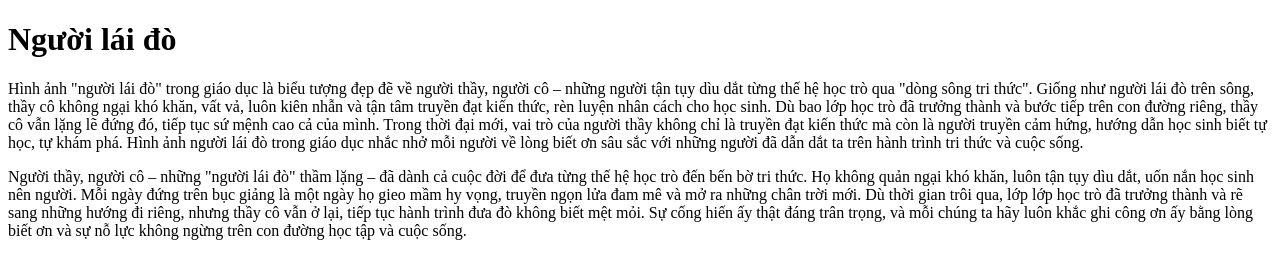
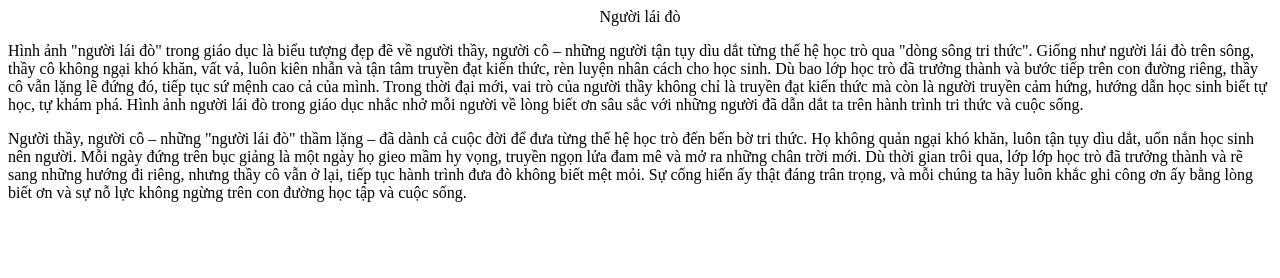
Before and after one commit to duanbaotuong/duanbaotuong.github.io, a plain HTML site: page index.html in a window 1280 px wide. Drawn offline with Linux system fonts and the light colour scheme.

Commit message:
Chinh lai

```diff
--- a/index.html
+++ b/index.html
@@ -2,9 +2,16 @@
 <html>
     <head>
         <title>Dự án báo tường</title>
+        <style>
+            .container {
+                text-align: center;
+                }
+        </style>
     </head>
     <body>
-        <h1>Người lái đò</h1>
+        <div class="container"
+            <h1>Người lái đò</h1>
+        </div>
         <p>Hình ảnh "người lái đò" trong giáo dục là biểu tượng đẹp đẽ về người thầy, người cô – những người tận tụy dìu dắt từng thế hệ học trò qua "dòng sông tri thức". Giống như người lái đò trên sông, thầy cô không ngại khó khăn, vất vả, luôn kiên nhẫn và tận tâm truyền đạt kiến thức, rèn luyện nhân cách cho học sinh. Dù bao lớp học trò đã trưởng thành và bước tiếp trên con đường riêng, thầy cô vẫn lặng lẽ đứng đó, tiếp tục sứ mệnh cao cả của mình. Trong thời đại mới, vai trò của người thầy không chỉ là truyền đạt kiến thức mà còn là người truyền cảm hứng, hướng dẫn học sinh biết tự học, tự khám phá. Hình ảnh người lái đò trong giáo dục nhắc nhở mỗi người về lòng biết ơn sâu sắc với những người đã dẫn dắt ta trên hành trình tri thức và cuộc sống.</p>
         <p>Người thầy, người cô – những "người lái đò" thầm lặng – đã dành cả cuộc đời để đưa từng thế hệ học trò đến bến bờ tri thức. Họ không quản ngại khó khăn, luôn tận tụy dìu dắt, uốn nắn học sinh nên người. Mỗi ngày đứng trên bục giảng là một ngày họ gieo mầm hy vọng, truyền ngọn lửa đam mê và mở ra những chân trời mới. Dù thời gian trôi qua, lớp lớp học trò đã trưởng thành và rẽ sang những hướng đi riêng, nhưng thầy cô vẫn ở lại, tiếp tục hành trình đưa đò không biết mệt mỏi. Sự cống hiến ấy thật đáng trân trọng, và mỗi chúng ta hãy luôn khắc ghi công ơn ấy bằng lòng biết ơn và sự nỗ lực không ngừng trên con đường học tập và cuộc sống.</p>
     </body>
```
